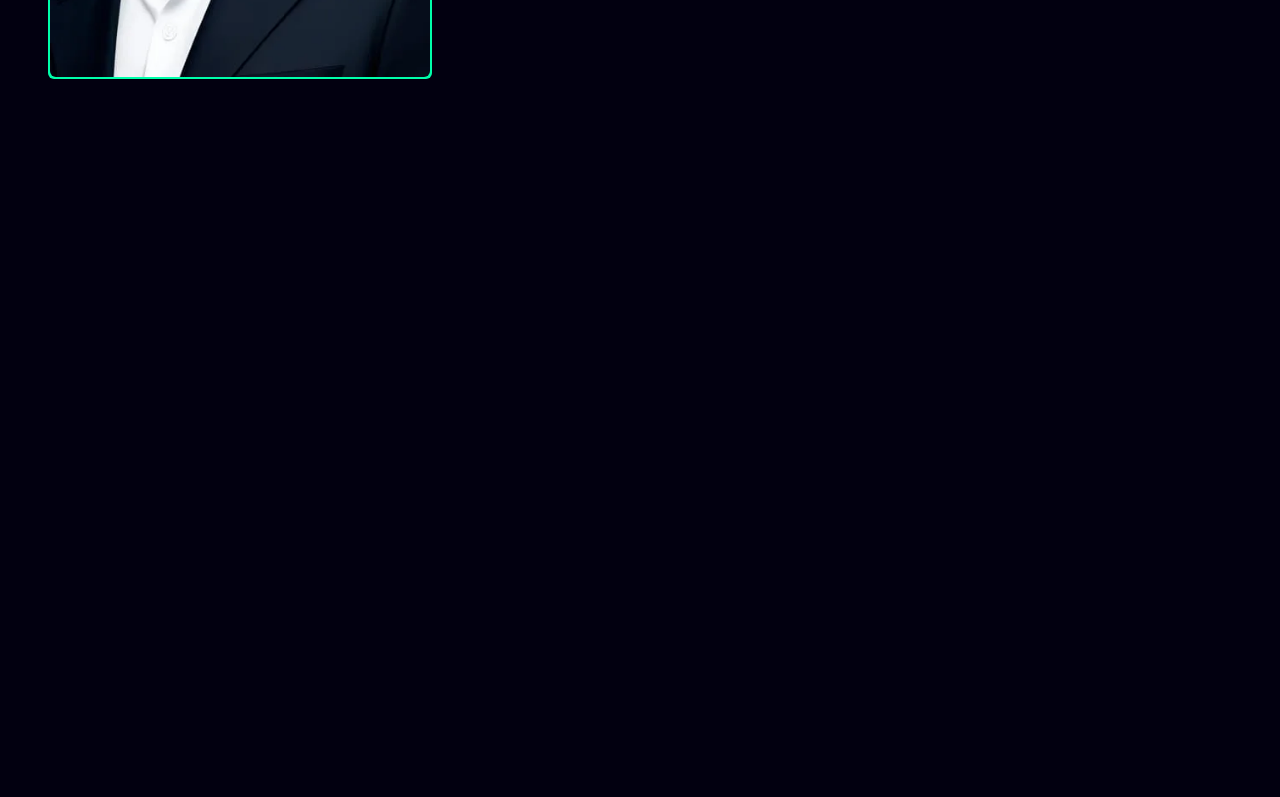
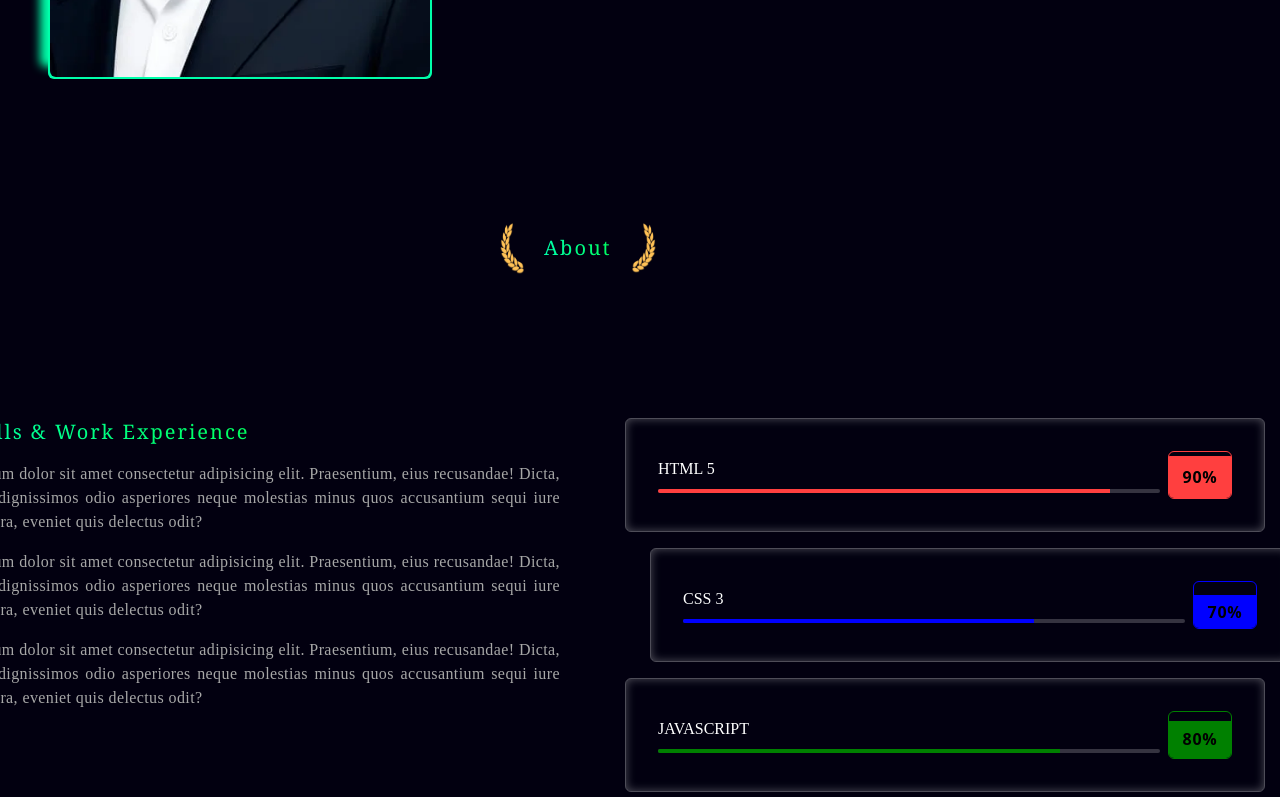
Before and after one commit to JithanRoy/Personal_Portfolio, a React (Create React App) app: page / in a window 1280 px wide. Shown: the part 2000-2797 px from the top of the page. Before the commit the page ends 2255 px from the top, so only its background shows below. Built offline with nearby package versions, Linux system fonts and the light colour scheme.

Commit message:
skill section

```diff
--- a/src/components/SkillCard.jsx
+++ b/src/components/SkillCard.jsx
@@ -1,7 +1,47 @@
 import React from "react";
+import { AnimatePresence, motion } from "framer-motion";
 
-const SkillCard = () => {
-  return <div>SkillCard</div>;
+const SkillCard = ({skill, percentage, color, move}) => {
+  return (
+    <div
+      className={'border border-[rgba(255,255,255,0.3)] rounded-md px-8 py-8 cursor-pointer group w-full flex items-center justify-between relative gap-2'}
+      style={{
+        boxShadow: "inset 0 0 10px rgba(255,255,255,0.3)",
+        marginLeft: move ? -30 : 20,
+      }}
+
+    >
+    {/* name section  */}
+    <div className="flex-1 flex-col items-start justify-start flex gap-2">
+      <p className="text-base text-white">{skill}</p>
+      <div className="w-full h-1 rounded-md overflow-hidden bg-[rgba(255,255,255,0.2)] relative">
+        <motion.div
+          initial={{width: 0}}
+          animate={{ width: percentage }}
+          transition={{ duration: 1.5 }}
+          className="h-full absolute top-0 left-0"
+          style={{background: color}}>
+        </motion.div>
+      </div>
+    </div>
+
+      {/* percentage  */}
+      <div className="w-16 h-12 rounded-md relative overflow-hidden flex items-center justify-center"
+        style={{ border: `1px solid ${color}`}}
+       >
+          <motion.div className="w-full absolute bottom-0 left-0 flex items-center justify-center"
+            initial={{height: 0}}
+            animate={{ height: percentage }}
+            transition={{ duration: 1.5 }}
+            style={{background: color}}
+          >
+            <p className="text-bgprimary z-10 font-sans font-bold tracking-wider">
+              {percentage}
+            </p>
+          </motion.div>
+      </div>
+    </div>
+  )
 };
 
 export default SkillCard;
--- a/src/containers/About.jsx
+++ b/src/containers/About.jsx
@@ -30,8 +30,21 @@
          <div className="w-full flex items-center justify-center px-8">
             <div className="w-full lg:w-96 p-[2px] rounded-md bg-gradient-to-br from bg-primary to-secondary relative">
                 <img src={about} className="w-full rounded-md h-auto object-contain" alt=""/>
+                <div className="absolute w-full h-full -top-3 -left-2 bg-gradient-to-br from bg-primary to-secondary rounded-md blur-[5px] -z-10"></div>
             </div>
          </div>
+          {/* text content  */}
+         <div className="w-full px-8 flex flex-col gap-4 items-start justify-start">
+                <p className="text-texlight text-base tracking-wide text-justify">
+                Lorem, ipsum dolor sit amet consectetur adipisicing elit. Praesentium, eius recusandae! Dicta, fuga optio dignissimos odio asperiores neque molestias minus quos accusantium sequi iure nulla tempora, eveniet quis delectus odit?
+                </p>
+                <p className="text-texlight text-base tracking-wide text-justify">
+                Lorem, ipsum dolor sit amet consectetur adipisicing elit. Praesentium, eius recusandae! Dicta, fuga optio dignissimos odio asperiores neque molestias minus quos accusantium sequi iure nulla tempora, eveniet quis delectus odit?
+                </p>
+                <p className="text-texlight text-base tracking-wide text-justify">
+                Lorem, ipsum dolor sit amet consectetur adipisicing elit. Praesentium, eius recusandae! Dicta, fuga optio dignissimos odio asperiores neque molestias minus quos accusantium sequi iure nulla tempora, eveniet quis delectus odit?
+                </p>
+            </div>
       </div>
     </section>
   )
--- a/src/containers/App.jsx
+++ b/src/containers/App.jsx
@@ -1,5 +1,5 @@
 import React from "react";
-import { About, Header, Home, ServiceCount } from './';
+import { About, Header, Home, ServiceCount, Skills } from './';
 
 const App = () => {
   return (
@@ -19,6 +19,8 @@
 
         <About />
         {/* skills container */}
+
+        <Skills />
         {/* projects container */}
         {/* contact container */}
         {/* footer container */}
--- a/src/containers/Skills.jsx
+++ b/src/containers/Skills.jsx
@@ -1,7 +1,58 @@
 import React from "react";
+import { motion, AnimatePresence } from "framer-motion";
+import { Leaf1, Leaf2, about } from "../assets";
+import { SkillCard } from "../components";
 
 const Skills = () => {
-  return <div>Skills</div>;
+  return (
+    <section
+    id="about"
+    className="flex items-center justify-center flex-col gap-12 my-12"
+    >
+      {/* title  */}
+      <div className="w-full flex items-center justify-center py-24">
+        <motion.div
+          initial={{opacity:0, width: 0}}
+          animate={{opacity:1, width: 200}}
+          exit={{opacity:0, width: 0}}
+          transition={{delay: 0.4}}
+          className="flex items-center gap-5">
+           <img src={Leaf1} className="w-6 h-auto object-contain" alt="leaf" />
+            <p className="text-transparent bg-clip-text bg-gradient-to-r from-primary to-secondary capitalize text-xl font-serif tracking-widest">
+                About
+            </p>
+           <img src={Leaf2} className="w-6 h-auto object-contain" alt="leaf" />
+        </motion.div>
+      </div>
+
+      {/* main content  */}
+      <div className="grid grid-cols-1 lg:grid-cols-2 gap-4 w-full">
+          {/* text content  */}
+         <div className="w-full px-8 flex flex-col gap-4 items-start justify-start">
+                <p className="text-transparent bg-clip-text bg-gradient-to-r from-primary to-secondary capitalize text-xl font-serif tracking-widest">
+                    My Skills & work Experience
+                </p>
+                <p className="text-texlight text-base tracking-wide text-justify">
+                Lorem, ipsum dolor sit amet consectetur adipisicing elit. Praesentium, eius recusandae! Dicta, fuga optio dignissimos odio asperiores neque molestias minus quos accusantium sequi iure nulla tempora, eveniet quis delectus odit?
+                </p>
+                <p className="text-texlight text-base tracking-wide text-justify">
+                Lorem, ipsum dolor sit amet consectetur adipisicing elit. Praesentium, eius recusandae! Dicta, fuga optio dignissimos odio asperiores neque molestias minus quos accusantium sequi iure nulla tempora, eveniet quis delectus odit?
+                </p>
+                <p className="text-texlight text-base tracking-wide text-justify">
+                Lorem, ipsum dolor sit amet consectetur adipisicing elit. Praesentium, eius recusandae! Dicta, fuga optio dignissimos odio asperiores neque molestias minus quos accusantium sequi iure nulla tempora, eveniet quis delectus odit?
+                </p>
+            </div>
+
+          {/* image section  */}
+          <div className="w-full flex md:flex-col gap-4 items-center justify-center px-8">
+              <SkillCard skill={"HTML 5"} percentage={"90%"} color={"#FF3F3F"} move={true}/>
+              <SkillCard skill={"CSS 3"} percentage={"70%"} color={"blue"}/>
+              <SkillCard skill={"JAVASCRIPT"} percentage={"80%"} color={"green"} move={true}/>
+              <SkillCard skill={"React"} percentage={"70%"} color={"yellow"}/>
+          </div>
+      </div>
+    </section>
+    )
 };
 
 export default Skills;
```
